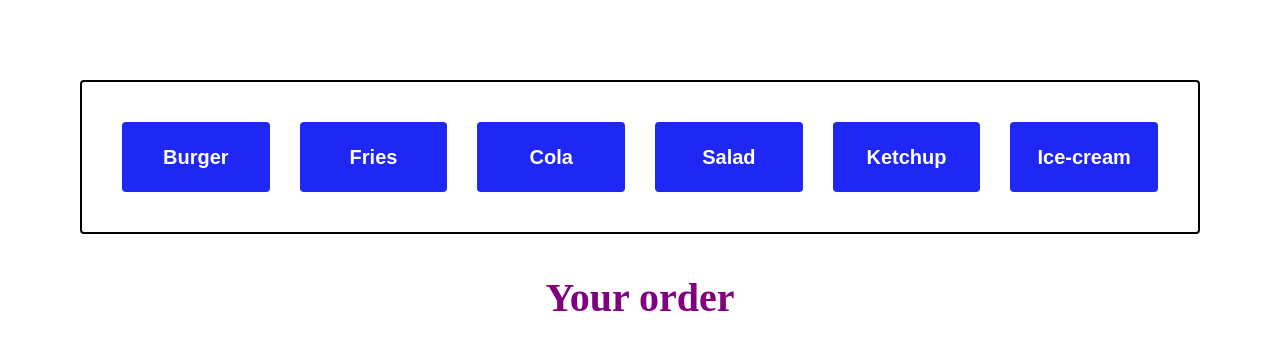
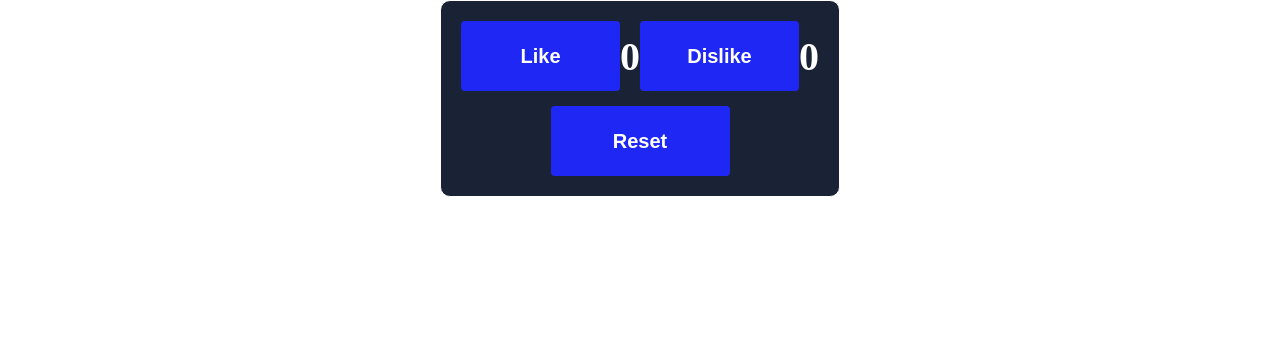
Before and after one commit to MukhlisHasanov/react-cohort-42-1, a React (Create React App) app: page / in a window 1280 px wide. Shown: the top 350 px of the page. Built offline with nearby package versions, Linux system fonts and the light colour scheme.

Commit message:
add homework_04

```diff
--- a/src/App.jsx
+++ b/src/App.jsx
@@ -8,10 +8,10 @@ import Lesson_05 from "./lessons/Lesson_05/Lesson_05";
 // HOMEWORKS
 import Homework_02 from "./homeworks/Homework_02/Homework_02";
 import Homework_03 from "./homeworks/Homework_03/Homework_03";
-// import Homework_04 from "./homeworks/Homework_04/Homework_04";
+import Homework_04 from "./homeworks/Homework_04/Homework_04";
 
 // CONSULTATIONS
-import Consultation_02 from "./consultations/Consultation_02/Consultaton_02";
+import Consultation_02 from "./consultations/Consultation_02/Consultation_02"
 
 import "./App.css";
 
@@ -28,13 +28,13 @@ function App() {
       {/* <Lesson_02 /> */}
       {/* <Lesson_03 /> */}
       {/* <Lesson_04 /> */}
-      <Lesson_05 />
+      {/* <Lesson_05 /> */}
       {/* Consultations */}
       {/* <Consultation_02 /> */}
       {/* Homeworks */}
       {/* <Homework_02 /> */}
       {/* <Homework_03 /> */}
-      {/* <Homework_04 /> */}
+      <Homework_04 />
     </div>
   );
 }
--- /dev/null
+++ b/src/components/Feedback/Feedback.jsx
@@ -0,0 +1,41 @@
+import "./styles.css";
+import { useState } from "react";
+import Button from "../Button/Button";
+
+function Feedback() {
+  const [likes, setLikes] = useState(0);
+
+  const onLike = () => {
+    setLikes((preValue) => {
+      return preValue + 1;
+    });
+  };
+
+  const [disLikes, setDislikes] = useState(0);
+  const onDislikes = () => {
+    setDislikes((preValue) => {
+      return preValue + 1;
+    });
+  };
+
+  const resetFeedbacks = () => {
+    setLikes(0);
+    setDislikes(0);
+  };
+
+  return (
+    <div className="feedback-wrapper">
+      <div className="feedback-button-control">
+        <Button name="Like" onClick={onLike} />
+        <p className="likes">{likes}</p>
+        <Button name="Dislike" onClick={onDislikes} />
+        <p className="likes">{disLikes}</p>
+      </div>
+      <div className="reset-button-control">
+        <Button name="Reset" onClick={resetFeedbacks} />
+      </div>
+    </div>
+  );
+}
+
+export default Feedback;
--- /dev/null
+++ b/src/components/Feedback/styles.css
@@ -0,0 +1,32 @@
+.feedback-wrapper {
+    display: flex;
+    flex-direction: column;
+    align-items: center;
+    justify-content: center;
+    gap: 15px;
+    width: 400px;
+    height: fit-content;
+    border: 1px solid white;
+    border-radius: 10px;
+    padding: 20px;
+    background-color: rgb(26, 35, 53);
+    color: white;
+  }
+
+  .feedback-button-control {
+    display: flex;
+    flex-direction: row;
+    align-items: center;
+    justify-content: center ;
+    width: 100%;
+  }
+
+  .reset-button-control {
+    width: 50%;
+ }
+
+  .likes {
+    font-size: 40px;
+    font-weight: bold;
+    color: white;
+  }
--- /dev/null
+++ b/src/homeworks/Homework_04/Homework_04.jsx
@@ -0,0 +1,11 @@
+import Feedback from "../../components/Feedback/Feedback";
+import "./styles.css";
+
+function Homework_04() {
+   return <div className="homework04-wrapper">
+      <Feedback />
+
+   </div>
+}
+
+export default Homework_04;
--- /dev/null
+++ b/src/homeworks/Homework_04/styles.css
@@ -0,0 +1,7 @@
+.homework04-wrapper {
+    display: flex;
+    align-items: center;
+    justify-content: center;
+    gap: 40px;
+
+}
```
